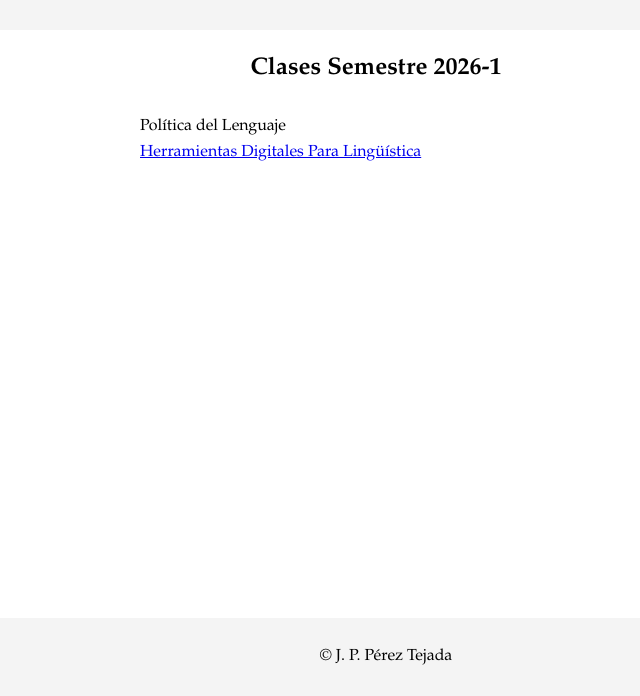
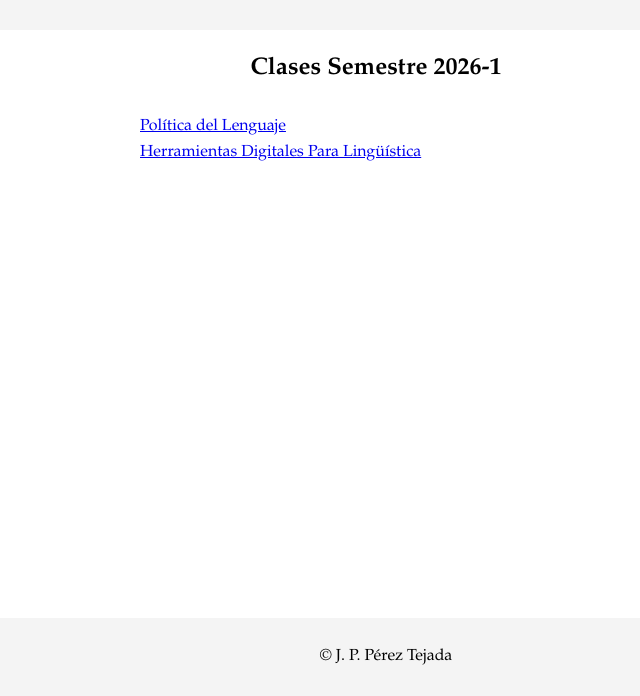
Before and after one commit to Maclenn77/clases.juanpaulo.xyz, a plain HTML site: page index.html in a window 1280 px wide. Shown: the part 104-800 px from the top of the page, without its empty margins (264-904 px from the left). Drawn offline with Linux system fonts and the light colour scheme.

Commit message:
Add link

```diff
--- a/index.html
+++ b/index.html
@@ -16,7 +16,7 @@
     <main>
         <h2>Clases Semestre 2026-1</h2>
         <ul>
-            <li>Política del Lenguaje</li>
+            <li><a href="https://politicadellenguaje.juanpaulo.xyz/course">Política del Lenguaje</a></li>
             <li><a href="https://hdl.juanpaulo.xyz/course">Herramientas Digitales Para Lingüística</a></li>
         </ul>
     </main>
```
